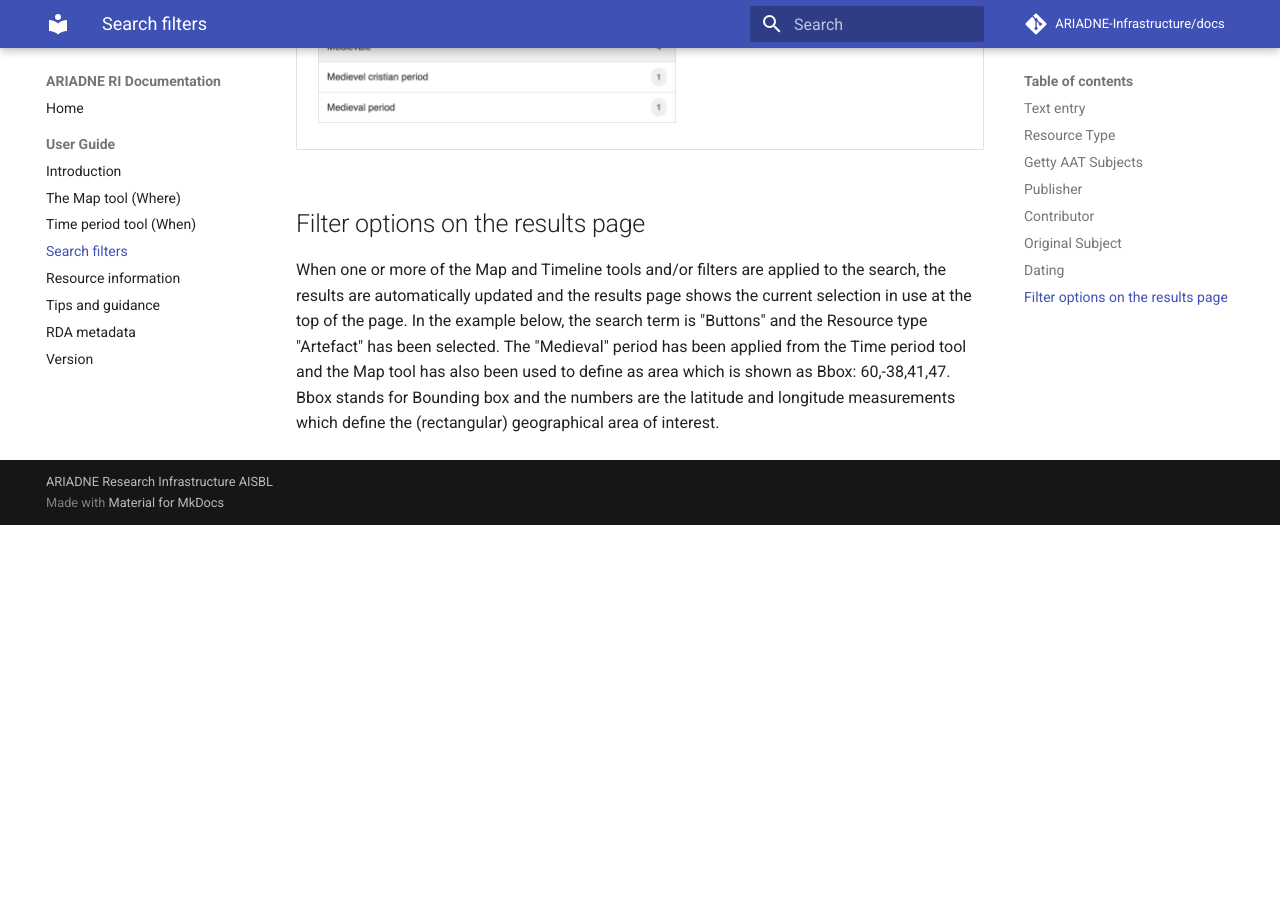
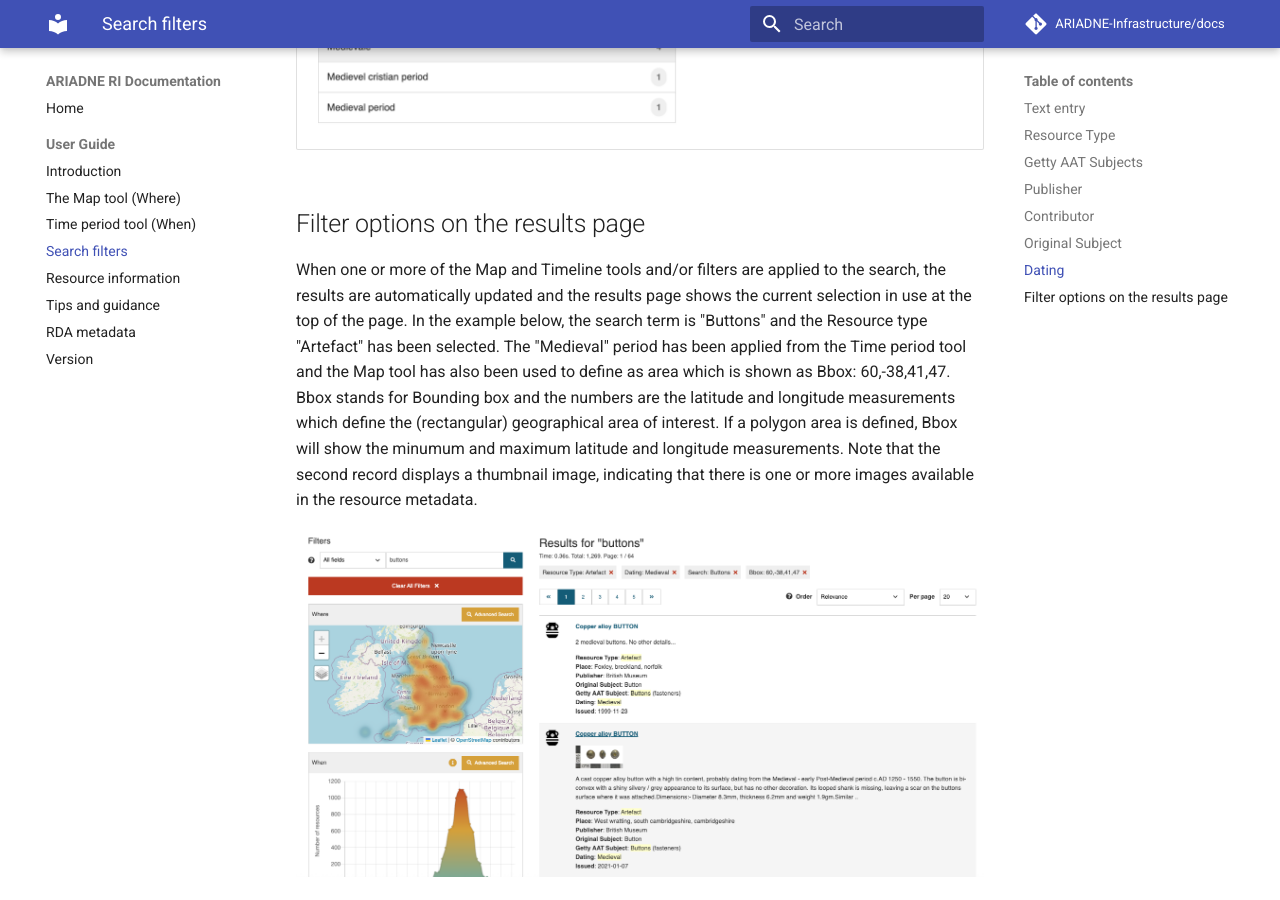
Before and after one commit to uoy-ads/hsds-data-catalogue-docs, an MkDocs documentation site: the page built from docs/Portal_User_Guide/Section-4_Search_Filters.md, in a window 1280 px wide and 900 px high, scrolled down 5817 px. Built offline with MkDocs 1.6.1 and Material for MkDocs 9.7.7, drawn with Linux system fonts in a browser that asks for light colours; comment, search, counter and statistics services are not loaded; before the commit the page ends 6342 px from its top, so only the background shows below that.

Commit message:
Update Section-4_Search_Filters.md

```diff
--- a/docs/Portal_User_Guide/Section-4_Search_Filters.md
+++ b/docs/Portal_User_Guide/Section-4_Search_Filters.md
@@ -75,4 +75,6 @@
 
 ## Filter options on the results page
 
-When one or more of the Map and Timeline tools and/or filters are applied to the search, the results are automatically updated and the results page shows the current selection in use at the top of the page. In the example below, the search term is "Buttons" and the Resource type "Artefact" has been selected. The "Medieval" period has been applied from the Time period tool and the Map tool has also been used to define as area which is shown as Bbox: 60,-38,41,47. Bbox stands for Bounding box and the numbers are the latitude and longitude measurements which define the (rectangular) geographical area of interest.
+When one or more of the Map and Timeline tools and/or filters are applied to the search, the results are automatically updated and the results page shows the current selection in use at the top of the page. In the example below, the search term is "Buttons" and the Resource type "Artefact" has been selected. The "Medieval" period has been applied from the Time period tool and the Map tool has also been used to define as area which is shown as Bbox: 60,-38,41,47. Bbox stands for Bounding box and the numbers are the latitude and longitude measurements which define the (rectangular) geographical area of interest. If a polygon area is defined, Bbox will show the minumum and maximum latitude and longitude measurements. Note that the second record displays a thumbnail image, indicating that there is one or more images available in the resource metadata.
+
+![Results page showing two records for Buttons](../assets/52-Results_for_buttons.png){ width="850" }
```
